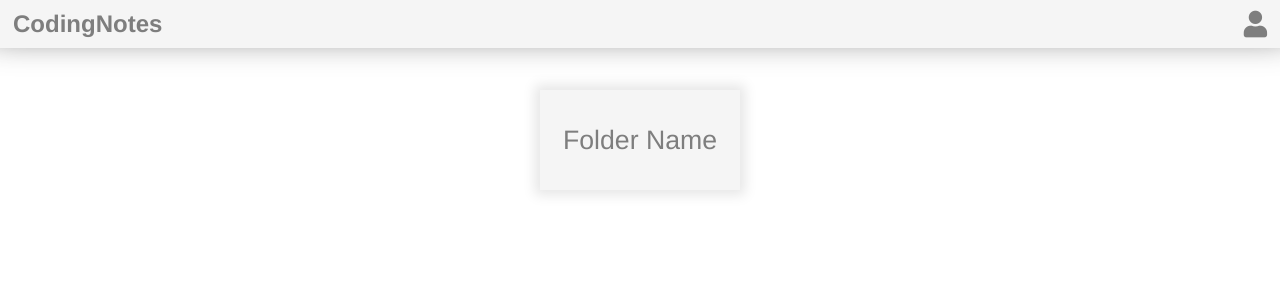
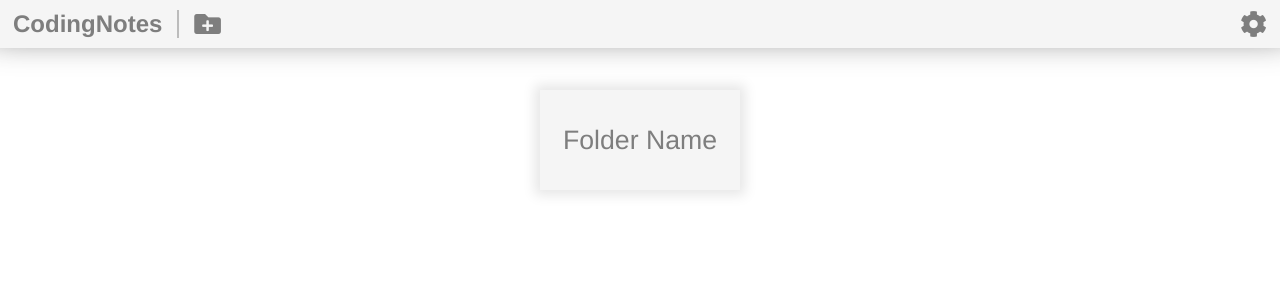
Before and after one commit to richardkrikler/Notes, a PHP site: page / in a window 1280 px wide. Shown: the top 300 px of the page. Run offline with PHP 8.4, Linux system fonts and the light colour scheme; some libraries are stand-ins or nearby versions.

Commit message:
general styling for nav icons; replaced user icon with cog; added folder icon

```diff
--- a/client/index.html
+++ b/client/index.html
@@ -15,9 +15,11 @@
   <nav>
     <div class="nav-left">
       <h1>CodingNotes</h1>
+      <div class="vertical-divider"></div>
+      <div class="add-folder-icon nav-icon"><i class="fas fa-folder-plus"></i></div>
     </div>
     <div class="nav-right">
-      <div class="user-menu-icon"><i class="fas fa-user"></i></div>
+      <div class="settings-menu-icon nav-icon"><i class="fas fa-cog"></i></div>
     </div>
   </nav>
 
--- a/client/style.css
+++ b/client/style.css
@@ -39,14 +39,14 @@ nav {
   background-color: var(--grey-three);
 }
 
-.user-menu-icon {
+.nav-icon {
   height: 100%;
   display: flex;
   justify-content: center;
   flex-direction: column;
 }
 
-.user-menu-icon i {
+.nav-icon i {
   font-size: 20pt;
 }
 
```
